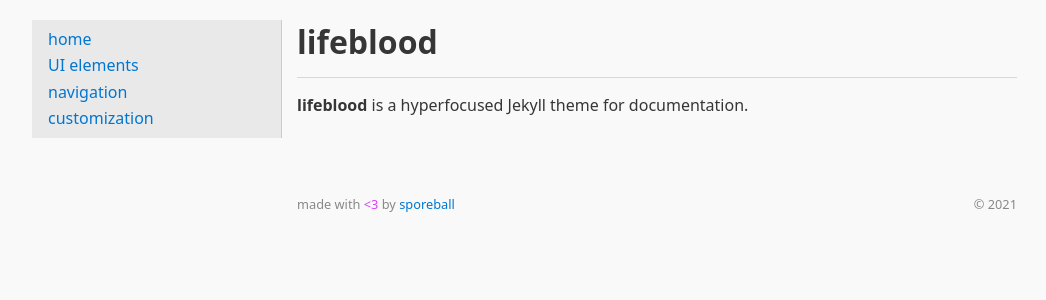
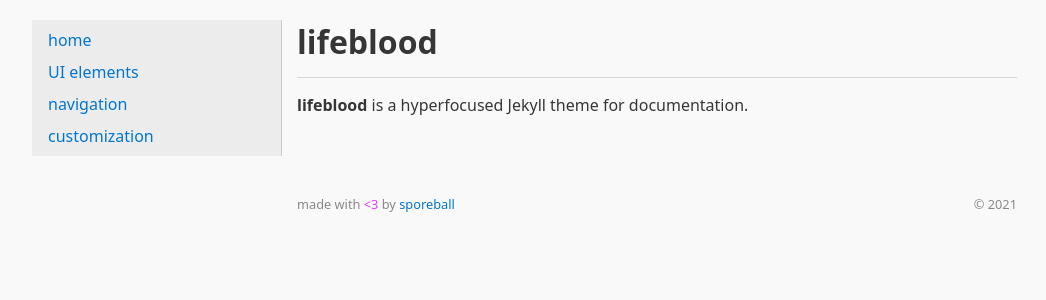
Before and after one commit to sporeball/lifeblood, a Jekyll site: the page built from index.md, in a window 1280 px wide. Shown: the top 300 px of the page, without its empty margins (108-1154 px from the left). Built offline with Jekyll 4.4.1, drawn with Linux system fonts in a browser that asks for light colours.

Commit message:
improve upon it

```diff
--- a/_includes/nav.html
+++ b/_includes/nav.html
@@ -1,6 +1,6 @@
 <div class="wrapper wrapper-nav">
   <input type="checkbox" id="toggle"></input>
-  <label for="toggle">&#9776;</label>
+  <label for="toggle"><i data-feather="menu"></i></label>
   <nav>
     <ul>
     {%- assign titled_pages = site.html_pages | where_exp: "item", "item.title != nil and item.title != 404" -%}
--- a/_layouts/default.html
+++ b/_layouts/default.html
@@ -12,4 +12,6 @@ layout: compress
       {% include footer.html %}
     </div>
   </body>
+  <script src="https://unpkg.com/feather-icons"></script>
+  <script>feather.replace()</script>
 </html>
--- a/_sass/base.scss
+++ b/_sass/base.scss
@@ -35,7 +35,7 @@ body {
   border-right:1px solid #ccc;
   width:25%;
   height:min-content;
-  background-color:#e9e9e9
+  background-color:#ececec
 }
 
 footer {
--- a/_sass/nav.scss
+++ b/_sass/nav.scss
@@ -1,18 +1,11 @@
-nav li {
-  padding:0.125rem 1rem;
-  list-style:none
+nav {
+  padding:0.25rem 1rem
 }
 
-nav li:first-of-type:last-of-type {
-  padding:0.5rem 1rem
-}
-
-nav li:first-of-type {
-  padding-top:0.5rem
-}
-
-nav li:last-of-type {
-  padding-bottom:0.5rem
+nav li {
+  height:2rem;
+  line-height:2rem;
+  list-style:none
 }
 
 nav hr {
@@ -26,21 +19,22 @@ nav hr {
 
 div label {
   float:right;
+  display:none;
   margin-right:0.5rem;
-  font-size:2rem;
-  user-select:none;
-  display:none
+  height:2rem
 }
 
 @media (max-width:768px) {
   nav {
-    display:none
+    display:none;
+    padding:0 0 0 1rem
   }
   div label {
-    display:block
+    display:flex;
+    align-items:center
   }
   #toggle:checked ~ nav {
     display:block;
-    margin-top:1.5rem
+    margin-top:2rem
   }
 }
```
